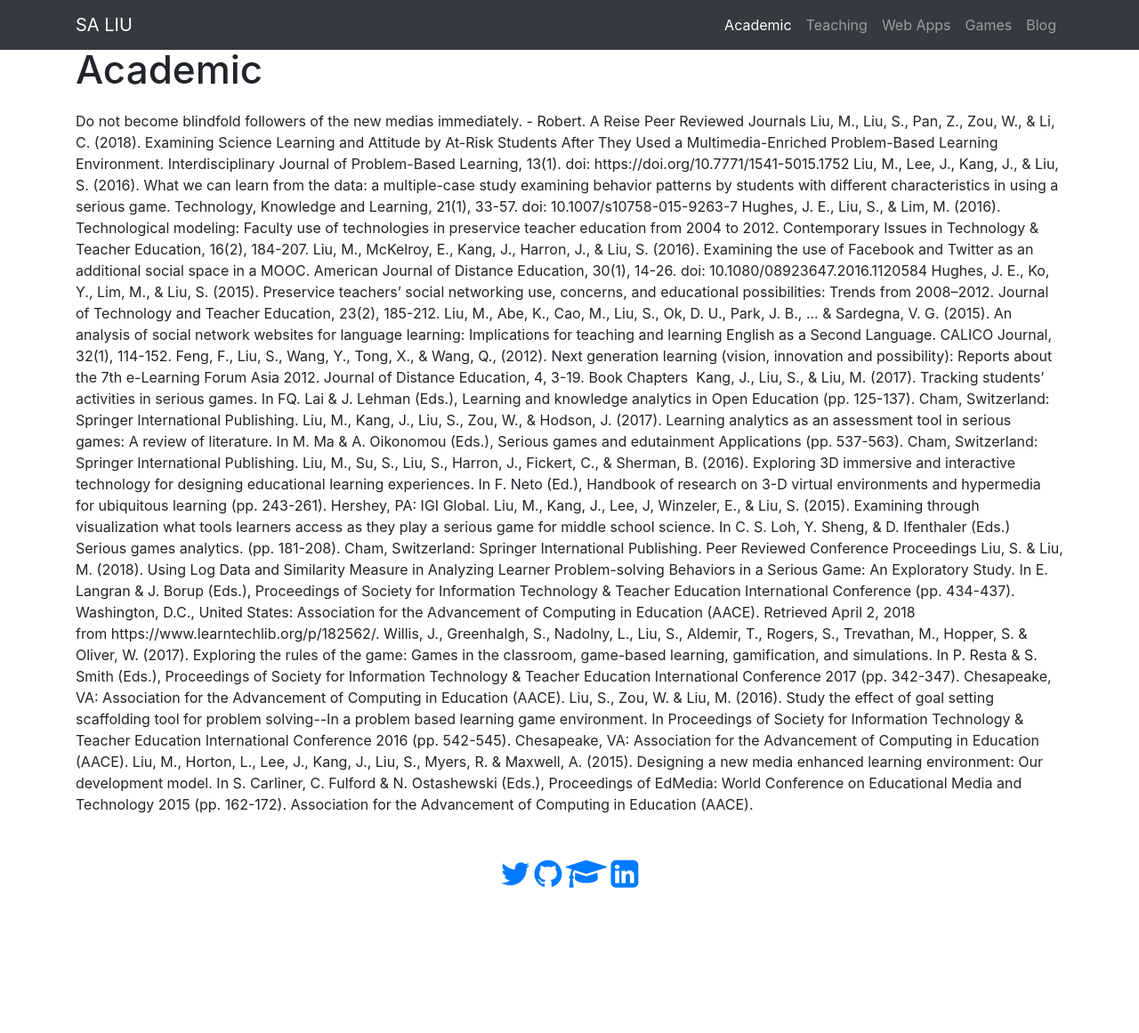
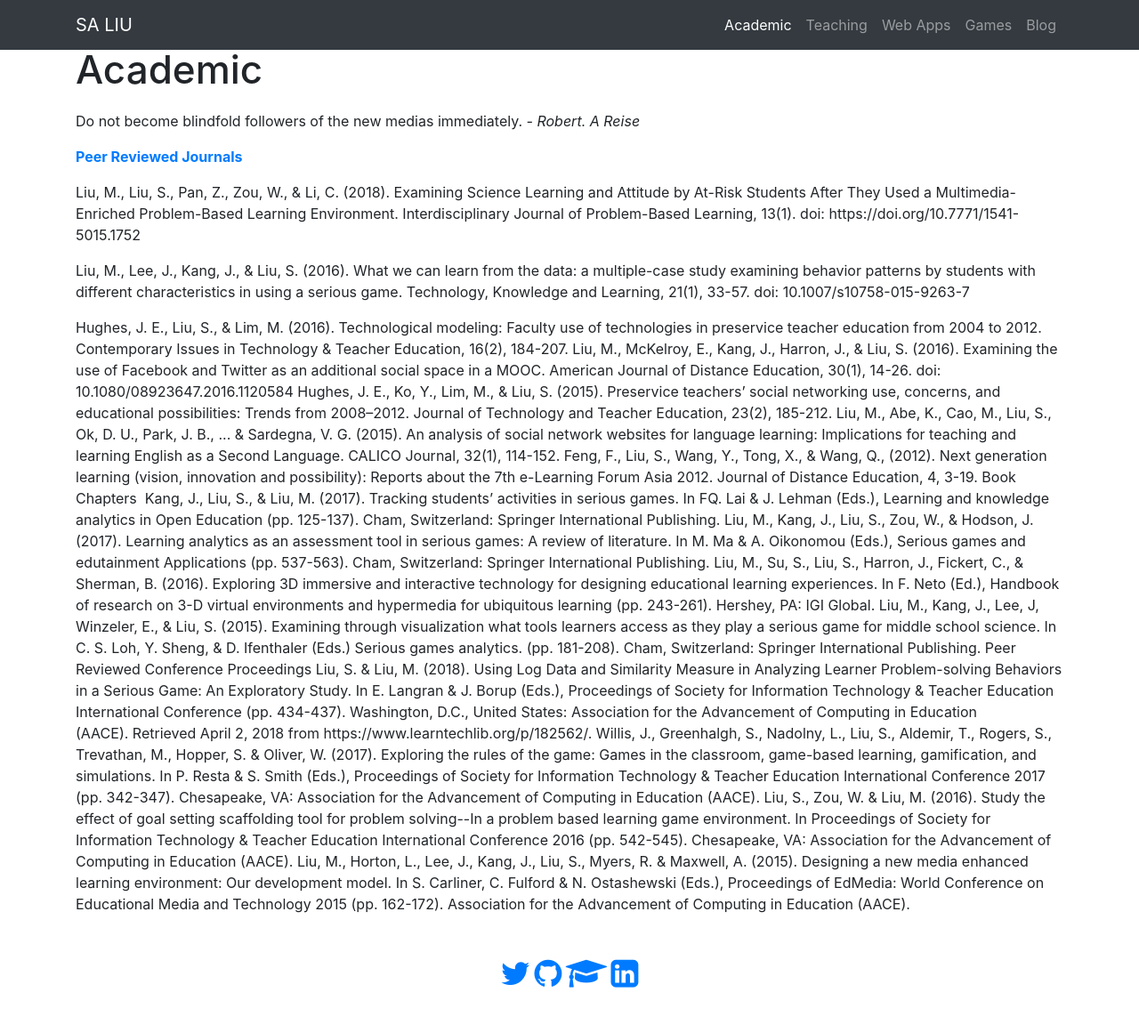
Before and after one commit to Tonicdragon6x66/saliudev.github.io, a Jekyll site: the page built from academic/index.html, in a window 1280 px wide. Shown: the whole page at 89% size. Built offline with Jekyll 4.4.1, drawn with Linux system fonts in a browser that asks for light colours; before the commit the page ends 1049 px from its top, so only the background shows below that.

Commit message:
add the styling

```diff
--- a/academic/index.html
+++ b/academic/index.html
@@ -28,14 +28,19 @@ title: SA LIU | Researcher, Teacher, Developer
 
 			<h1 class="masthead-heading">Academic</h1>
 
-        Do not become blindfold followers of the new medias immediately.
-- Robert. A Reise
+        <blockquote>
+           Do not become blindfold followers of the new medias immediately.
+            <cite> - Robert. A Reise </cite>
+        </blockquote>
 
-Peer Reviewed Journals
 
-Liu, M., Liu, S., Pan, Z., Zou, W., & Li, C. (2018). Examining Science Learning and Attitude by At-Risk Students After They Used a Multimedia-Enriched Problem-Based Learning Environment. Interdisciplinary Journal of Problem-Based Learning, 13(1). doi: https://doi.org/10.7771/1541-5015.1752
+     <p class="text-primary"><strong>Peer Reviewed Journals</strong></p>
 
-Liu, M., Lee, J., Kang, J., & Liu, S. (2016). What we can learn from the data: a multiple-case study examining behavior patterns by students with different characteristics in using a serious game. Technology, Knowledge and Learning, 21(1), 33-57. doi: 10.1007/s10758-015-9263-7
+<p> Liu, M., Liu, S., Pan, Z., Zou, W., & Li, C. (2018). Examining Science Learning and Attitude by At-Risk Students After They Used a Multimedia-Enriched Problem-Based Learning Environment. Interdisciplinary Journal of Problem-Based Learning, 13(1). doi: https://doi.org/10.7771/1541-5015.1752
+        </p>
+
+<p>Liu, M., Lee, J., Kang, J., & Liu, S. (2016). What we can learn from the data: a multiple-case study examining behavior patterns by students with different characteristics in using a serious game. Technology, Knowledge and Learning, 21(1), 33-57. doi: 10.1007/s10758-015-9263-7
+        </p>
 
 Hughes, J. E., Liu, S., & Lim, M. (2016). Technological modeling: Faculty use of technologies in preservice teacher education from 2004 to 2012. Contemporary Issues in Technology & Teacher Education, 16(2), 184-207.
 
```
